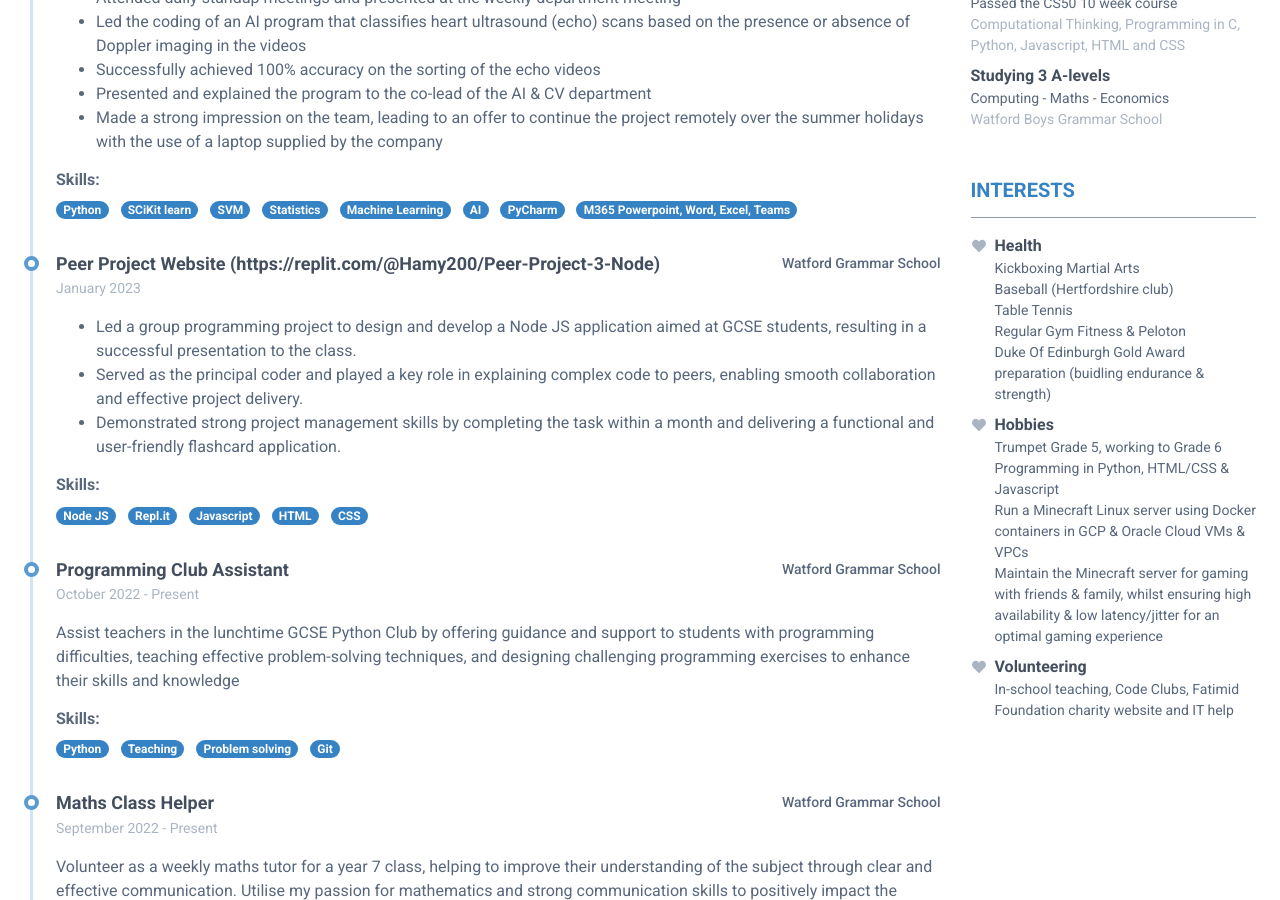
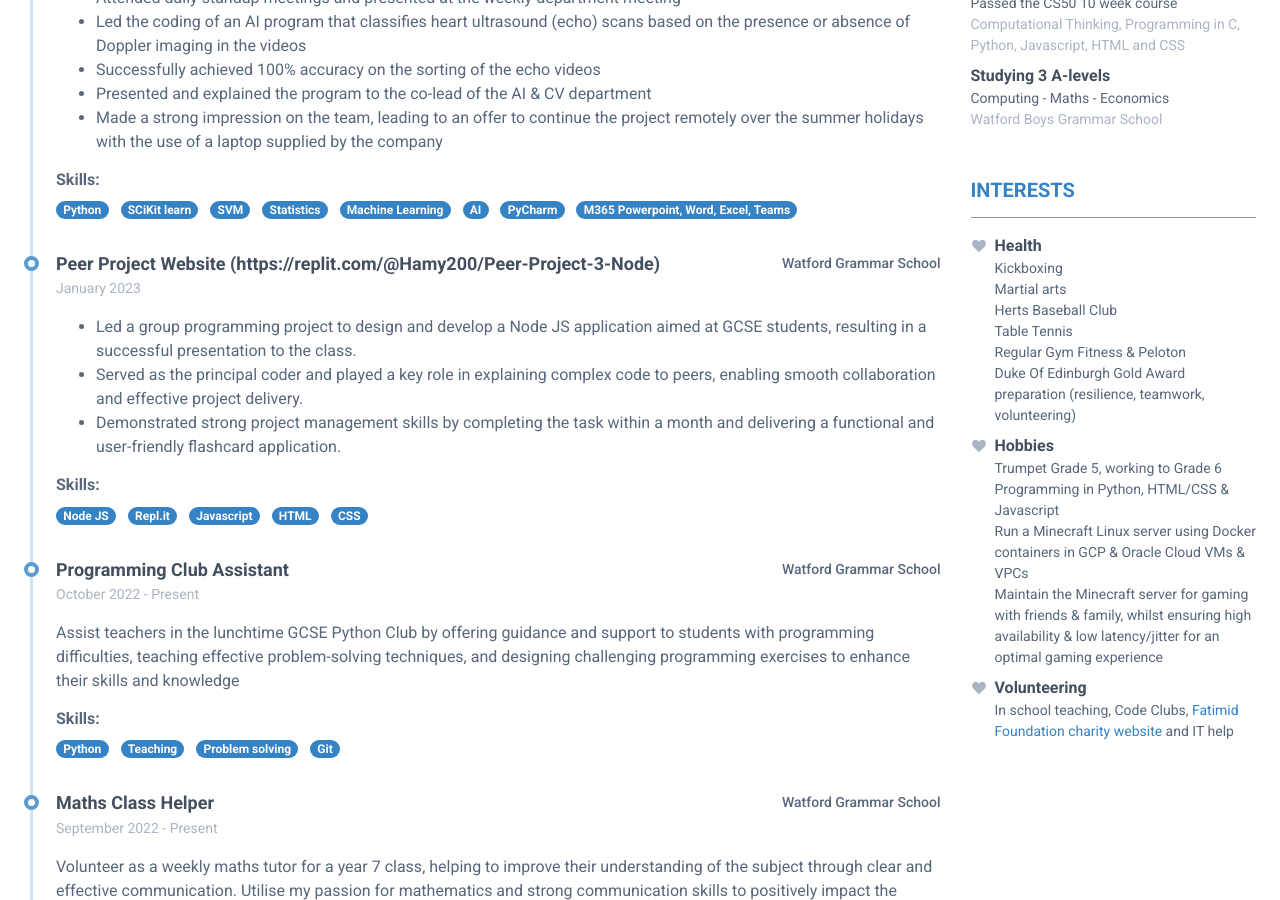
Before and after one commit to Hamy200/resume, a Jekyll site: the page built from index.markdown, in a window 1280 px wide and 900 px high, scrolled down 532 px. Built offline with Jekyll 4.4.1, drawn with Linux system fonts in a browser that asks for light colours; nearby versions of some CDN libraries.

Commit message:
Update data.yml

```diff
--- a/_data/data.yml
+++ b/_data/data.yml
@@ -86,10 +86,10 @@ experiences:
 awards:
   - name: Health
     description: |
-      Kickboxing Martial Arts<br> Baseball (Hertfordshire club)<br>Table Tennis<br>Regular Gym Fitness & Peloton<br>Duke Of Edinburgh Gold Award preparation (buidling endurance & strength)
+      Kickboxing<br>Martial arts<br> Herts Baseball Club<br>Table Tennis<br>Regular Gym Fitness & Peloton<br>Duke Of Edinburgh Gold Award preparation (resilience, teamwork, volunteering)
   - name: Hobbies
     description: |
        Trumpet Grade 5, working to Grade 6<br>Programming in Python, HTML/CSS & Javascript<br>Run a Minecraft Linux server using Docker containers in GCP & Oracle Cloud VMs & VPCs<br>Maintain the Minecraft server for gaming with friends & family, whilst ensuring high availability & low latency/jitter for an optimal gaming experience
   - name: Volunteering
     description: |
-       In-school teaching, Code Clubs, Fatimid Foundation charity website and IT help
+       In school teaching, Code Clubs, <a href="https://fatimiduk.org.uk/">Fatimid Foundation charity website</a> and IT help
```
